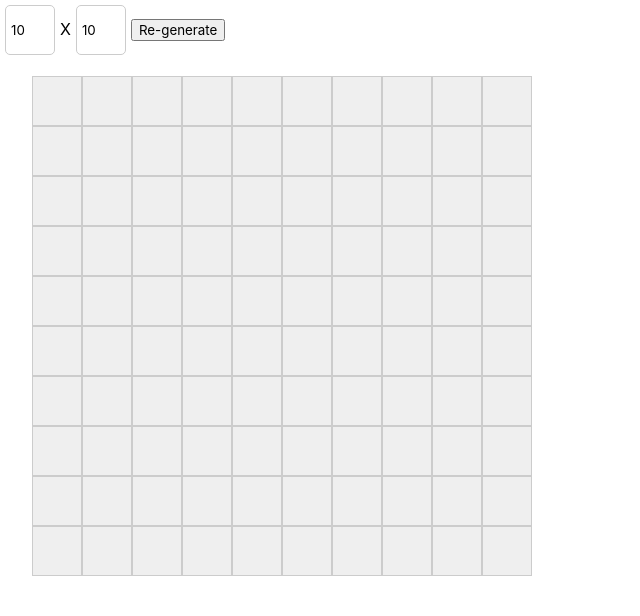
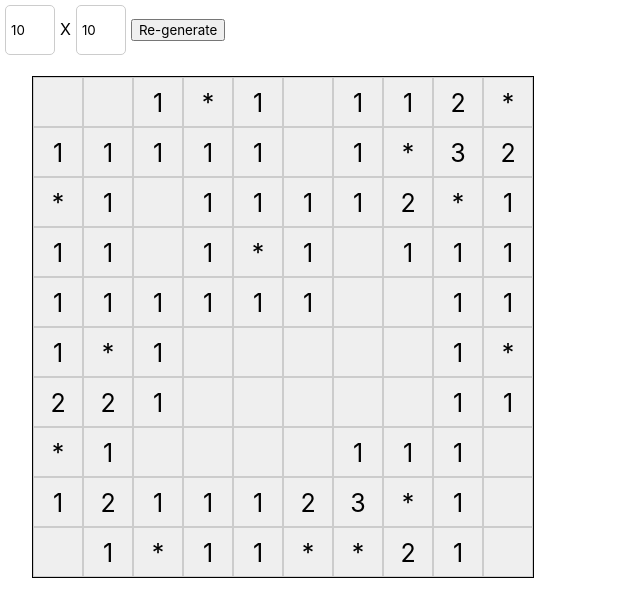
Before and after one commit to 5tarlight/auto-minesweeper, a Next.js app: page / in a window 1280 px wide. Shown: the top 616 px of the page, without its empty margins (0-640 px from the left). Built offline with nearby package versions, Linux system fonts and the light colour scheme.

Commit message:
reveal all safe area:

```diff
--- a/components/MineCell.tsx
+++ b/components/MineCell.tsx
@@ -26,7 +26,10 @@ const MineCell: NextPage<Props> = ({
             e.preventDefault();
             toggleFlag(row, col);
           }}
-        ></div>
+        >
+          {type === "mine" && "*"}
+          {type === "safe" && (near === 0 ? "" : near)}
+        </div>
       )}
       {action === "reveal" && (
         <div className={className}>
--- a/components/MineGrid.tsx
+++ b/components/MineGrid.tsx
@@ -63,6 +63,8 @@ const MineGrid: NextPage<Props> = ({
             grid-template-columns: repeat(${col}, 50px);
             grid-template-rows: repeat(${row}, 50px);
             margin: 1rem 2rem;
+            border: 1px solid black;
+            width: fit-content;
           }
         `}
       </style>
--- a/pages/index.tsx
+++ b/pages/index.tsx
@@ -88,6 +88,17 @@ const Home: NextPage = () => {
     setGridState(tempGridState);
   };
 
+  const revealCellClick = (row: number, col: number) => {
+    revealCell(row, col);
+
+    if (gridState[row][col].near == 0) {
+      revealNearCell(row - 1, col);
+      revealNearCell(row, col - 1);
+      revealNearCell(row, col + 1);
+      revealNearCell(row + 1, col);
+    }
+  };
+
   const revealCell = (row: number, col: number) => {
     if (gridState[row][col].action !== "default") return;
 
@@ -95,6 +106,17 @@ const Home: NextPage = () => {
     tempGridState[row][col].action = "reveal";
 
     if (tempGridState[row][col].type === "safe") setGridState(tempGridState);
+  };
+
+  const revealNearCell = (row: number, col: number) => {
+    if (row < 0 || col < 0 || row >= grid.row || col >= grid.col) return;
+    if (gridState[row][col].action !== "default") return;
+
+    const tempGridState = [...gridState];
+
+    if (tempGridState[row][col].near == 0) {
+      revealCellClick(row, col);
+    }
   };
 
   const toggleFlag = (row: number, col: number) => {
@@ -121,7 +143,7 @@ const Home: NextPage = () => {
         col={grid.col}
         row={grid.row}
         gridState={gridState}
-        revealCell={revealCell}
+        revealCell={revealCellClick}
         toggleFlag={toggleFlag}
       />
     </>
```
